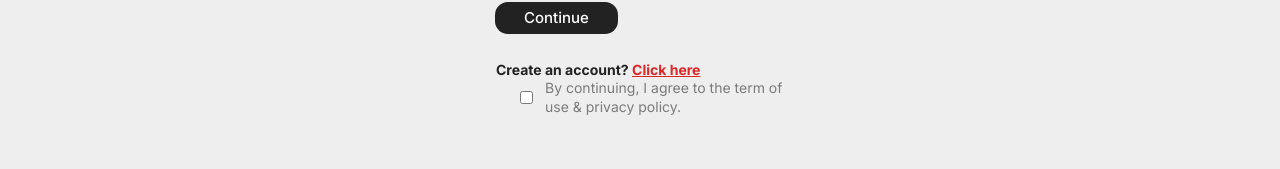
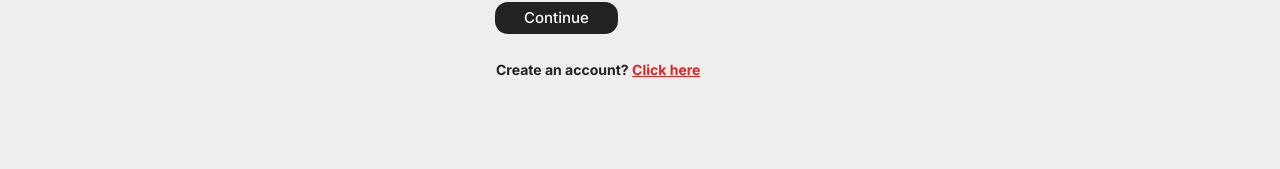
Before and after one commit to patrick-231/stylish_stiches_frontend, a React (Vite) app: page /login in a window 1280 px wide. Shown: the part 364-533 px from the top of the page. Built offline with nearby package versions, Linux system fonts and the light colour scheme; a web font is replaced by a local one.

Commit message:
For a bug fix

```diff
--- a/src/pages/Login.jsx
+++ b/src/pages/Login.jsx
@@ -113,12 +113,12 @@ export default function Login({ setUser }) {
             </span>
           </p>
 
-          <div className="flexStart ml-6 gap-3">
+          {/* <div className="flexStart ml-6 gap-3">
             <input type="checkbox" name="" id="" />
             <p className="mt-xl">
               By continuing, I agree to the term of use & privacy policy.
             </p>
-          </div>
+          </div> */}
         </div>
       </section>
     </form>
--- a/src/pages/Signup.jsx
+++ b/src/pages/Signup.jsx
@@ -122,12 +122,12 @@ export default function Signup({ setUser }) {
             </span>
           </p>
 
-          <div className="flexStart ml-6 gap-3">
+          {/* <div className="flexStart ml-6 gap-3">
             <input type="checkbox" name="" id="" />
             <p className="mt-xl">
               By continuing, I agree to the term of use & privacy policy.
             </p>
-          </div>
+          </div> */}
         </div>
       </section>
     </form>
```
